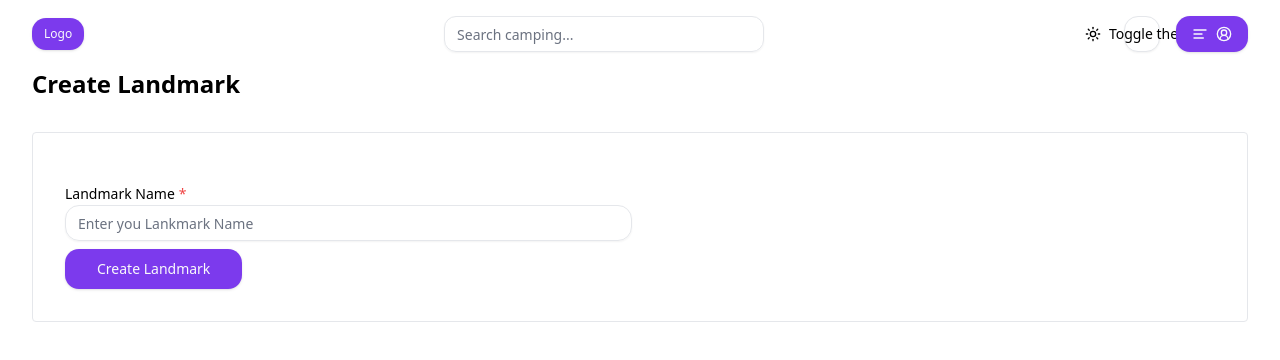
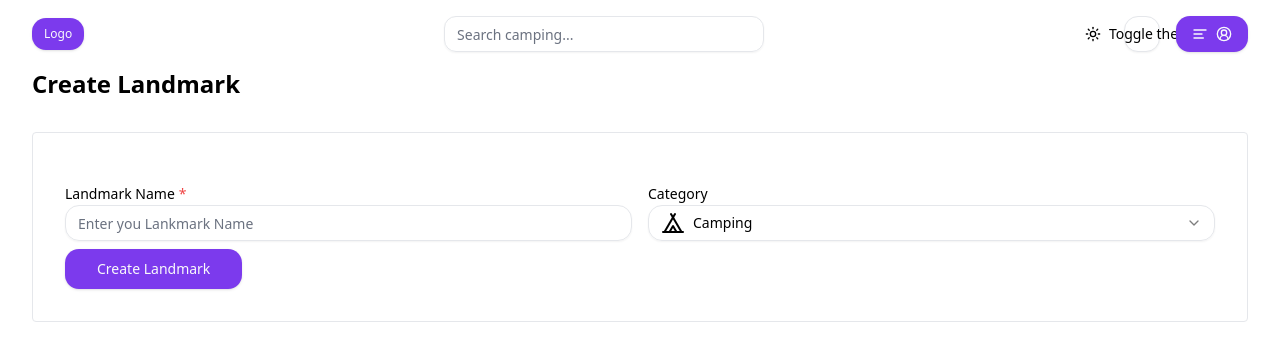
Before and after one commit to Dechawat1/Camping-NextJs, a Next.js app: page /camp/create in a window 1280 px wide. Shown: the top 360 px of the page. Built offline with nearby package versions, Linux system fonts and the light colour scheme.

Commit message:
ทำการสร้าง dropdrowlist category หน้า page create landmark

```diff
--- a/app/camp/create/page.tsx
+++ b/app/camp/create/page.tsx
@@ -1,5 +1,6 @@
 import { createLankmarkAction} from "@/actions/actions"
 import { SubmitButton } from "@/components/ui/form/Buttons"
+import CategoryInput from "@/components/ui/form/CategoryInput"
 import FormContainer from "@/components/ui/form/FormContainer"
 import FormInput from "@/components/ui/form/FormInput"
 
@@ -16,7 +17,10 @@
             label="Landmark Name" type="text"
             placeholder="Enter you Lankmark Name"
             required />
+
+          <CategoryInput/>
           </div>
+
           <SubmitButton text="create Landmark" size="lg" />
         </FormContainer>
       </div>
--- /dev/null
+++ b/components/ui/form/CategoryInput.tsx
@@ -0,0 +1,45 @@
+import { Label } from "@/components/ui/label"
+import {
+    Select,
+    SelectContent,
+    SelectItem,
+    SelectTrigger,
+    SelectValue,
+} from "@/components/ui/select"
+import { categories } from "@/utils/categories"
+
+
+const CategoryInput = ({ defaultValue }: { defaultValue?: string }) => {
+    const name = 'category'
+    return (
+        <div className="mb-2">
+            <Label className="capitalize" htmlFor={name}>
+                {name}
+            </Label>
+            <Select
+                defaultValue={defaultValue || categories[0].label}
+                name={name}
+                required
+            >
+                <SelectTrigger >
+                    <SelectValue />
+                </SelectTrigger>
+                <SelectContent>
+                    {
+                        categories.map((item, index) => {
+                            return <SelectItem key={index} value={item.label}>
+                                <span className="capitalize flex items-center gap-2">
+                                    <item.icon />
+                                    {item.label}
+                                </span>
+                            </SelectItem>
+                        })
+                    }
+
+                </SelectContent>
+            </Select>
+
+        </div>
+    )
+}
+export default CategoryInput
--- /dev/null
+++ b/components/ui/select.tsx
@@ -0,0 +1,159 @@
+"use client"
+
+import * as React from "react"
+import * as SelectPrimitive from "@radix-ui/react-select"
+import { Check, ChevronDown, ChevronUp } from "lucide-react"
+
+import { cn } from "@/lib/utils"
+
+const Select = SelectPrimitive.Root
+
+const SelectGroup = SelectPrimitive.Group
+
+const SelectValue = SelectPrimitive.Value
+
+const SelectTrigger = React.forwardRef<
+  React.ElementRef<typeof SelectPrimitive.Trigger>,
+  React.ComponentPropsWithoutRef<typeof SelectPrimitive.Trigger>
+>(({ className, children, ...props }, ref) => (
+  <SelectPrimitive.Trigger
+    ref={ref}
+    className={cn(
+      "flex h-9 w-full items-center justify-between whitespace-nowrap rounded-md border border-input bg-transparent px-3 py-2 text-sm shadow-sm ring-offset-background placeholder:text-muted-foreground focus:outline-none focus:ring-1 focus:ring-ring disabled:cursor-not-allowed disabled:opacity-50 [&>span]:line-clamp-1",
+      className
+    )}
+    {...props}
+  >
+    {children}
+    <SelectPrimitive.Icon asChild>
+      <ChevronDown className="h-4 w-4 opacity-50" />
+    </SelectPrimitive.Icon>
+  </SelectPrimitive.Trigger>
+))
+SelectTrigger.displayName = SelectPrimitive.Trigger.displayName
+
+const SelectScrollUpButton = React.forwardRef<
+  React.ElementRef<typeof SelectPrimitive.ScrollUpButton>,
+  React.ComponentPropsWithoutRef<typeof SelectPrimitive.ScrollUpButton>
+>(({ className, ...props }, ref) => (
+  <SelectPrimitive.ScrollUpButton
+    ref={ref}
+    className={cn(
+      "flex cursor-default items-center justify-center py-1",
+      className
+    )}
+    {...props}
+  >
+    <ChevronUp className="h-4 w-4" />
+  </SelectPrimitive.ScrollUpButton>
+))
+SelectScrollUpButton.displayName = SelectPrimitive.ScrollUpButton.displayName
+
+const SelectScrollDownButton = React.forwardRef<
+  React.ElementRef<typeof SelectPrimitive.ScrollDownButton>,
+  React.ComponentPropsWithoutRef<typeof SelectPrimitive.ScrollDownButton>
+>(({ className, ...props }, ref) => (
+  <SelectPrimitive.ScrollDownButton
+    ref={ref}
+    className={cn(
+      "flex cursor-default items-center justify-center py-1",
+      className
+    )}
+    {...props}
+  >
+    <ChevronDown className="h-4 w-4" />
+  </SelectPrimitive.ScrollDownButton>
+))
+SelectScrollDownButton.displayName =
+  SelectPrimitive.ScrollDownButton.displayName
+
+const SelectContent = React.forwardRef<
+  React.ElementRef<typeof SelectPrimitive.Content>,
+  React.ComponentPropsWithoutRef<typeof SelectPrimitive.Content>
+>(({ className, children, position = "popper", ...props }, ref) => (
+  <SelectPrimitive.Portal>
+    <SelectPrimitive.Content
+      ref={ref}
+      className={cn(
+        "relative z-50 max-h-96 min-w-[8rem] overflow-hidden rounded-md border bg-popover text-popover-foreground shadow-md data-[state=open]:animate-in data-[state=closed]:animate-out data-[state=closed]:fade-out-0 data-[state=open]:fade-in-0 data-[state=closed]:zoom-out-95 data-[state=open]:zoom-in-95 data-[side=bottom]:slide-in-from-top-2 data-[side=left]:slide-in-from-right-2 data-[side=right]:slide-in-from-left-2 data-[side=top]:slide-in-from-bottom-2",
+        position === "popper" &&
+          "data-[side=bottom]:translate-y-1 data-[side=left]:-translate-x-1 data-[side=right]:translate-x-1 data-[side=top]:-translate-y-1",
+        className
+      )}
+      position={position}
+      {...props}
+    >
+      <SelectScrollUpButton />
+      <SelectPrimitive.Viewport
+        className={cn(
+          "p-1",
+          position === "popper" &&
+            "h-[var(--radix-select-trigger-height)] w-full min-w-[var(--radix-select-trigger-width)]"
+        )}
+      >
+        {children}
+      </SelectPrimitive.Viewport>
+      <SelectScrollDownButton />
+    </SelectPrimitive.Content>
+  </SelectPrimitive.Portal>
+))
+SelectContent.displayName = SelectPrimitive.Content.displayName
+
+const SelectLabel = React.forwardRef<
+  React.ElementRef<typeof SelectPrimitive.Label>,
+  React.ComponentPropsWithoutRef<typeof SelectPrimitive.Label>
+>(({ className, ...props }, ref) => (
+  <SelectPrimitive.Label
+    ref={ref}
+    className={cn("px-2 py-1.5 text-sm font-semibold", className)}
+    {...props}
+  />
+))
+SelectLabel.displayName = SelectPrimitive.Label.displayName
+
+const SelectItem = React.forwardRef<
+  React.ElementRef<typeof SelectPrimitive.Item>,
+  React.ComponentPropsWithoutRef<typeof SelectPrimitive.Item>
+>(({ className, children, ...props }, ref) => (
+  <SelectPrimitive.Item
+    ref={ref}
+    className={cn(
+      "relative flex w-full cursor-default select-none items-center rounded-sm py-1.5 pl-2 pr-8 text-sm outline-none focus:bg-accent focus:text-accent-foreground data-[disabled]:pointer-events-none data-[disabled]:opacity-50",
+      className
+    )}
+    {...props}
+  >
+    <span className="absolute right-2 flex h-3.5 w-3.5 items-center justify-center">
+      <SelectPrimitive.ItemIndicator>
+        <Check className="h-4 w-4" />
+      </SelectPrimitive.ItemIndicator>
+    </span>
+    <SelectPrimitive.ItemText>{children}</SelectPrimitive.ItemText>
+  </SelectPrimitive.Item>
+))
+SelectItem.displayName = SelectPrimitive.Item.displayName
+
+const SelectSeparator = React.forwardRef<
+  React.ElementRef<typeof SelectPrimitive.Separator>,
+  React.ComponentPropsWithoutRef<typeof SelectPrimitive.Separator>
+>(({ className, ...props }, ref) => (
+  <SelectPrimitive.Separator
+    ref={ref}
+    className={cn("-mx-1 my-1 h-px bg-muted", className)}
+    {...props}
+  />
+))
+SelectSeparator.displayName = SelectPrimitive.Separator.displayName
+
+export {
+  Select,
+  SelectGroup,
+  SelectValue,
+  SelectTrigger,
+  SelectContent,
+  SelectLabel,
+  SelectItem,
+  SelectSeparator,
+  SelectScrollUpButton,
+  SelectScrollDownButton,
+}
--- a/package.json
+++ b/package.json
@@ -13,6 +13,7 @@
     "@prisma/client": "^5.22.0",
     "@radix-ui/react-dropdown-menu": "^2.1.2",
     "@radix-ui/react-label": "^2.1.0",
+    "@radix-ui/react-select": "^2.1.2",
     "@radix-ui/react-slot": "^1.1.0",
     "@radix-ui/react-toast": "^1.2.2",
     "class-variance-authority": "^0.7.0",
--- /dev/null
+++ b/utils/categories.ts
@@ -0,0 +1,40 @@
+import {
+    Tent,
+    House,
+    Mountain,
+    Store,
+    Utensils,
+    Hotel,
+    Bed,
+  } from "lucide-react";
+
+  export const categories = [
+    {
+      label: "camping",
+      icon: Tent,
+    },
+    {
+      label: "house",
+      icon: House,
+    },
+    {
+      label: "hotel",
+      icon: Hotel,
+    },
+    {
+      label: "hostel",
+      icon: Bed,
+    },
+    {
+      label: "moutain",
+      icon: Mountain,
+    },
+    {
+      label: "store",
+      icon: Store,
+    },
+    {
+      label: "food",
+      icon: Utensils,
+    },
+  ];
```
Also changed, not shown: 1 other file (tests, documents, lock files or other folders).
